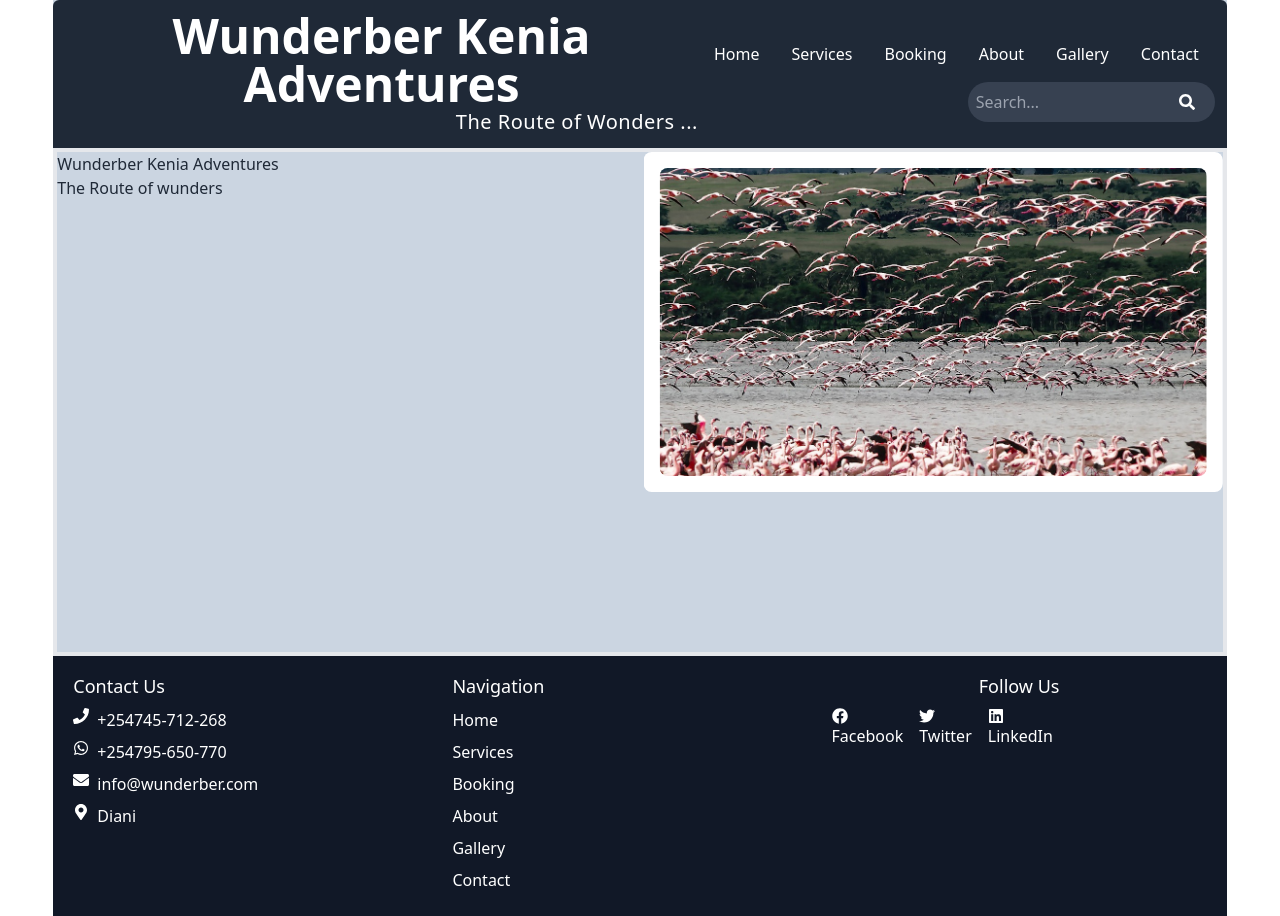
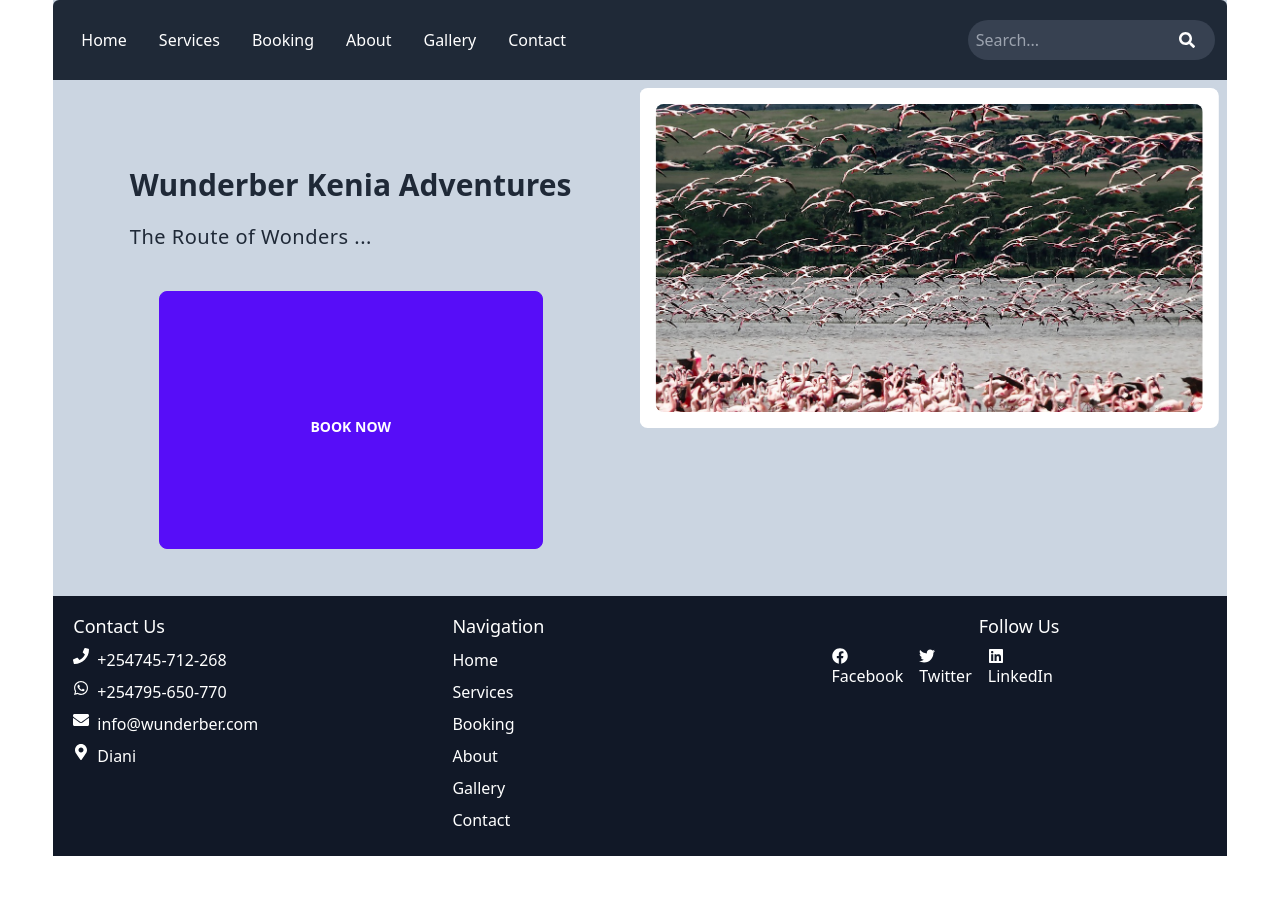
Before and after one commit to mwenaro/nxt-wunderber-website, a Next.js app: page / in a window 1280 px wide. After the commit the page ends 856 px from the top, so only its background shows below. Built offline with nearby package versions, Linux system fonts and the light colour scheme; no server answers.

Commit message:
task: add ctabtn

```diff
--- a/src/app/page.tsx
+++ b/src/app/page.tsx
@@ -1,5 +1,7 @@
 "use client"
+import CTAButton from '@/components/modules/buttons/CTAButton';
 import { IImage } from '@/types';
+import Link from 'next/link';
 import { images } from '../assets/images'
 import { Carousel, PageWrapper } from '../components/modules'
 
@@ -18,11 +20,19 @@ export default function Home() {
   }
   return (
     <PageWrapper>
-      <div className='w-full border-red-5 border-4 flex flex-col sm:flex-row gap-2' >
-        <div className='w-full sm:w-1/2 flex flex-col'>
-          <h1>Wunderber Kenia Adventures</h1>
-          <h3>The Route of wunders</h3>
+      <div className='w-full p-2 flex flex-col sm:flex-row ' >
+
+        <div className='w-full sm:w-1/2 flex flex-col items-center justify-center gap-10 p-2 sm:p-5 '>
+          <div className='mt-5 mb-'>
+            <h2 className='my-5 sm:text-2xl lg:text-3xl font-extrabold'>Wunderber Kenia Adventures</h2>
+            <p className='text-base sm:text-lg md:text-xl tracking-wide'>The Route of Wonders ...</p>
+          </div>
+          <CTAButton path='/booking' styles='w-full sm:w-[100px] '>
+            book now
+          </CTAButton>
+
         </div>
+
         <div className='w-full sm:w-1/2'>
           <Carousel images={_images.sort(() => Math.random() - 0.5).slice(0, 9)} />
         </div>
--- a/src/components/modules/Header.tsx
+++ b/src/components/modules/Header.tsx
@@ -5,12 +5,8 @@ import Navbar from './Navbar';
 
 export default function Header() {
   return (
-    <header className="bg-gray-800 sm:p-3 w-full flex flex-col sm:flex-row justify-between items-center rounded-t-md">
-      <div className=' flx justify-center items-center text-white'>
-        <h2 className='text-center sm:text-3xl lg:text-5xl font-extrabold'>Wunderber Kenia Adventures</h2>
-        <p className='text-right text-base sm:text-lg md:text-xl tracking-wide'>The Route of Wonders ...</p>
-      </div>
-      <div className='flex flex-col items-center flex-wrap sm:flex-row w-1/2'>
+    <header className="bg-gray-800 p-3 w-full rounded-t-md">
+      <div className='flex flex-col items-center  sm:flex-row '>
         <Navbar />
         <div className="relative ml-auto ">
           <input type="text" placeholder="Search..." className="bg-gray-700 p-2 text-white rounded-full w-full flex items-center justify-center" />
--- /dev/null
+++ b/src/components/modules/buttons/CTAButton.tsx
@@ -0,0 +1,10 @@
+import Link from 'next/link'
+import React from 'react'
+
+export default function CTAButton({children, path, styles}:{path:string, children:string, styles?:string}) {
+  return (
+    <div className={` flex flex-col justify-center items-center w-full relative ${styles??''}`} >
+          <Link  href={path}  className='p-5 btn w-96 font-bold btn-primary text-white uppercase sm:p-32 '>{children}</Link>
+          </div>
+  )
+}
--- /dev/null
+++ b/src/components/modules/buttons/index.ts
@@ -0,0 +1 @@
+export {default as CTABtton} from './CTAButton'
--- a/src/components/modules/index.ts
+++ b/src/components/modules/index.ts
@@ -6,3 +6,4 @@ export {default as PageWrapper}  from './PageWrapper'
 export {default as Map}  from './Map'
 export {default as BookingForm}  from './BookingForm'
 export {default as CountryOptions}  from './CountryOptions'
+export * from './buttons'
```
